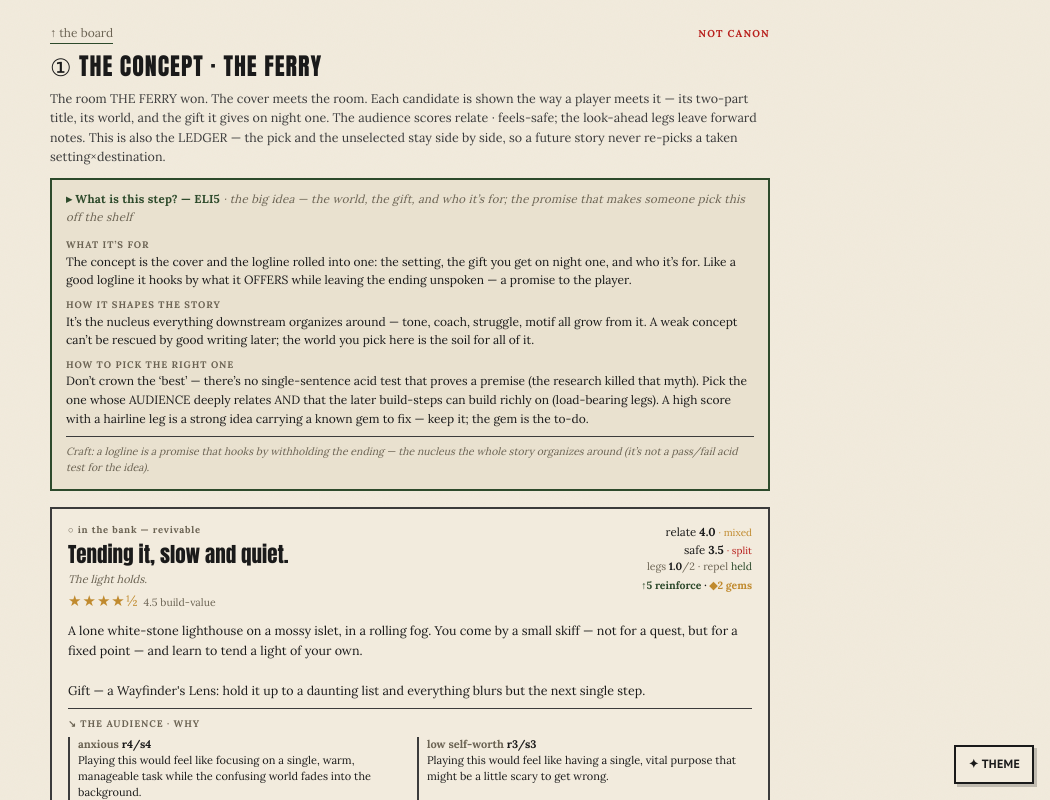
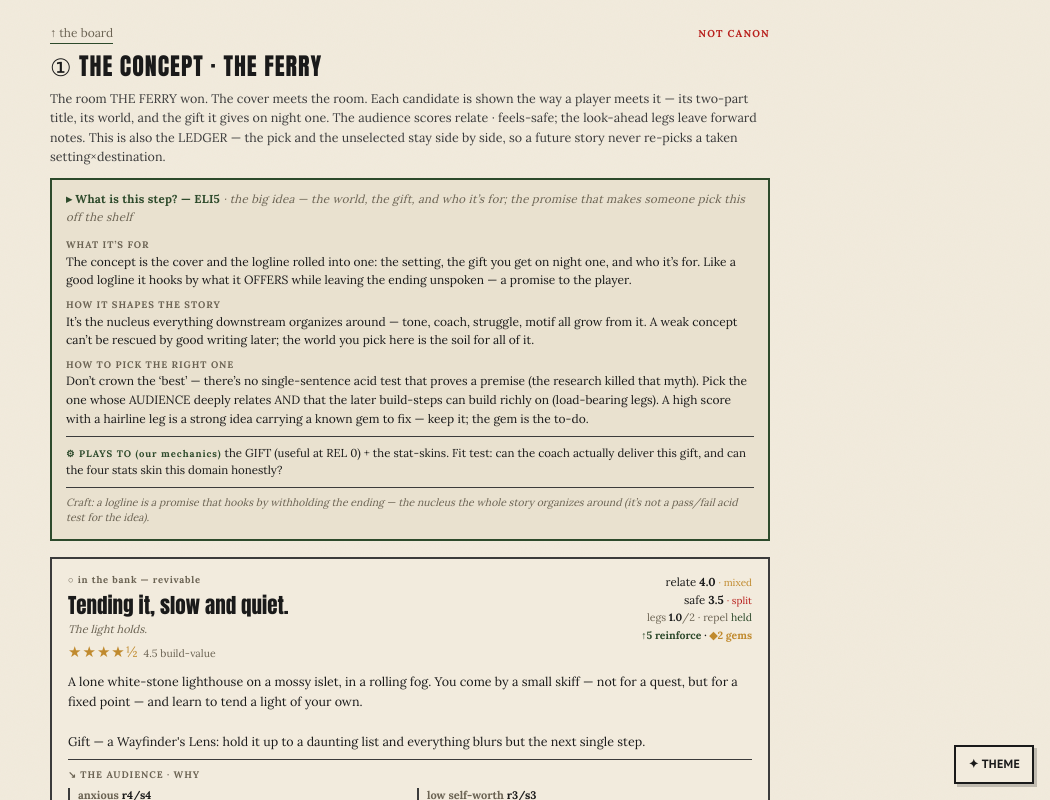
Before and after one commit to cybervaldez/myliar-website, a Next.js app: page /auditions/ferry/concept in a window 1280 px wide. Both pictures are taken after a click on the heading 640 px from the left and 208 px from the top of the page. Shown: the top 800 px of the page, without its empty margins (230-1280 px from the left). Built offline with nearby package versions, Linux system fonts and the light colour scheme.

Commit message:
deploy: sync website/ from monorepo @ 6c22dcb

```diff
--- a/app/auditions/StepBoard.tsx
+++ b/app/auditions/StepBoard.tsx
@@ -16,7 +16,7 @@ const STATUS: Record<string, { txt: string; col: string }> = {
   available: { txt: "○ in the bank — revivable", col: margin }, retired: { txt: "✕ retired", col: red },
 };
 
-export type Primer = { tldr: string; whatFor: string; impact: string; howToChoose: string; craft?: string };
+export type Primer = { tldr: string; whatFor: string; impact: string; howToChoose: string; mechanic?: string; craft?: string };
 
 export default function StepBoard({ stepLabel, intro, primer, data, items, carried, status, reference, prev, next }: {
   stepLabel: string; intro: string; primer?: Primer; data: StepData; items: Item[];
@@ -48,6 +48,11 @@ export default function StepBoard({ stepLabel, intro, primer, data, items, carri
                 {body}
               </div>
             ))}
+            {primer.mechanic && (
+              <div style={{ fontSize: 11.5, color: ink, lineHeight: 1.5, borderTop: `1px solid var(--ink-soft)`, paddingTop: 7 }}>
+                <span style={{ fontFamily: "var(--theme-body)", fontSize: 9.5, fontWeight: 700, letterSpacing: ".1em", color: forest }}>⚙ PLAYS TO (our mechanics)</span> {primer.mechanic}
+              </div>
+            )}
             {primer.craft && <div style={{ fontSize: 10.5, color: margin, fontStyle: "italic", lineHeight: 1.5, borderTop: `1px solid var(--ink-soft)`, paddingTop: 7 }}>{primer.craft}</div>}
           </div>
         </details>
--- a/app/auditions/registry.ts
+++ b/app/auditions/registry.ts
@@ -35,12 +35,13 @@ const NORM: Record<string, (d: { [k: string]: unknown }) => Item[]> = {
 // promise/nucleus (not a pass/fail acid test); opening = tonal audition answering 3 silent questions;
 // ending-first reshapes act one; Truby psychological vs moral need; ensemble unified by a THEME (not
 // forced-distinct functions); motif = meaning by repetition. Sources in docs/flavors/concepts/GUIDELINE.md.
-export const PRIMERS: Record<string, { tldr: string; whatFor: string; impact: string; howToChoose: string; craft?: string }> = {
+export const PRIMERS: Record<string, { tldr: string; whatFor: string; impact: string; howToChoose: string; mechanic?: string; craft?: string }> = {
   concept: {
     tldr: "the big idea — the world, the gift, and who it’s for; the promise that makes someone pick this off the shelf",
     whatFor: "The concept is the cover and the logline rolled into one: the setting, the gift you get on night one, and who it’s for. Like a good logline it hooks by what it OFFERS while leaving the ending unspoken — a promise to the player.",
     impact: "It’s the nucleus everything downstream organizes around — tone, coach, struggle, motif all grow from it. A weak concept can’t be rescued by good writing later; the world you pick here is the soil for all of it.",
     howToChoose: "Don’t crown the ‘best’ — there’s no single-sentence acid test that proves a premise (the research killed that myth). Pick the one whose AUDIENCE deeply relates AND that the later build-steps can build richly on (load-bearing legs). A high score with a hairline leg is a strong idea carrying a known gem to fix — keep it; the gem is the to-do.",
+    mechanic: "the GIFT (useful at REL 0) + the stat-skins. Fit test: can the coach actually deliver this gift, and can the four stats skin this domain honestly?",
     craft: "Craft: a logline is a promise that hooks by withholding the ending — the nucleus the whole story organizes around (it’s not a pass/fail acid test for the idea).",
   },
   pilot: {
@@ -48,6 +49,7 @@ export const PRIMERS: Record<string, { tldr: string; whatFor: string; impact: st
     whatFor: "The pilot is night one: a tiny microcosm of the whole story that must answer three silent questions in the first minutes — what is this, who do I care about, why keep going? — and lock the voice (wry, warm, still) the rest will speak in.",
     impact: "Tone is a promise. The opening is an audition: if it feels safe and unhurried, the player trusts the story won’t ambush them. You’re allowed deliberate range later — what breaks trust is an UNSIGNALED contradiction of the tone you set here.",
     howToChoose: "Pick the tone that makes the target audience exhale AND proves the concept’s hardest gem can be FELT, not just claimed. The take with all load-bearing legs is the voice the rest can stand on; a high score that splits the audience is a flag, not a winner.",
+    mechanic: "the day-unit ritual + the coach’s chat VOICE. The tone you lock here is the voice the coach speaks in all the way up to Unspoken.",
     craft: "Craft: the opening is your audition — a tonal microcosm answering what-is-this / who-do-I-care-about / why-keep-going; only an unsignaled tonal contradiction is off-limits.",
   },
   destination: {
@@ -55,6 +57,7 @@ export const PRIMERS: Record<string, { tldr: string; whatFor: string; impact: st
     whatFor: "The destination is the full-REL coach: the last, deepest chat the whole game converges to. We author it FIRST, then build the path backward — because the ending is what gives every earlier beat its meaning.",
     impact: "The ending reshapes everything before it: once you know where it lands, you plant the setups backward from it. A destination that feels like a duty handed to you (now perform!) repels; one where the coach becomes an EQUAL — a witness, not a boss — is worth the climb.",
     howToChoose: "Pick the version the audience LONGS for, not the one that sounds impressive. Watch for the trap: a ‘graduation’ that makes the player feel judged or on-the-hook craters relate/safe (the gem flag). The winner makes belonging feel unconditional — cathartic, not hollow.",
+    mechanic: "the chat-agent at its apex + the REL ladder + the earned title. Author the BOND (the writing) as what earns intimacy — game-design research couldn’t show that climbing rungs makes intimacy feel earned, so the ladder is the map, never the cause.",
     craft: "Craft: write the ending first — the third-act payoff retroactively reshapes act one; setups are planted backward from where you land.",
   },
   struggle: {
@@ -62,6 +65,7 @@ export const PRIMERS: Record<string, { tldr: string; whatFor: string; impact: st
     whatFor: "The struggle is the internal conflict — the want-vs-need under the cozy surface. For this audience it’s a PSYCHOLOGICAL one: a weakness that hurts only the player, not others — a letting-go, not a boss fight.",
     impact: "No struggle, no growth, no earned intimacy. But it has to be shown by how the character RESPONDS, never named as a diagnosis — too sharp and it reads as therapy; too soft and nothing happened.",
     howToChoose: "Pick the struggle the concept + pilot already seeded (here: leaving a day behind unfinished, ‘logged at full weight’). The right one is felt through the world’s own mechanics and woven in, not labeled.",
+    mechanic: "the four stats + the signature minigame — THE keystone. The mechanic must ENACT the struggle (clear the day’s debuffs = letting a day go). And NEVER a fail-state: for anxious/low-worth players, challenge mechanics that can fail backfire (research-backed).",
     craft: "Craft: Truby’s psychological need (a weakness that hurts only the hero) suits gentle arcs; authenticity lives in how they respond, never in the diagnosis.",
   },
   cast: {
@@ -69,6 +73,7 @@ export const PRIMERS: Record<string, { tldr: string; whatFor: string; impact: st
     whatFor: "The cast spreads the story across several characters, unified by one thematic through-line. Each is a mirror or a foil — a different ANGLE on the same struggle the player carries.",
     impact: "A good cast makes the main bond believable and lets the struggle be seen from sides the coach can’t show. What holds it together is the shared theme, not a roster of forced-different personalities.",
     howToChoose: "Pick the ensemble unified by one through-line, each a distinct ANGLE on it (the player is a witness, not everyone’s fixer — ≤1 growth arc). Coverage of the audience’s facets beats crowd-pleasers; don’t make characters different just to be different.",
+    mechanic: "the multi-coach roster + the Ensemble minigame engine. Each cast member is a functional coach-agent — pick distinct domains the roster actually needs, not duplicates.",
     craft: "Craft: an ensemble is held together by a thematic through-line, not by forcing each character a unique function; foils/mirrors reflect the protagonist’s inner struggle.",
   },
   motif: {
@@ -76,6 +81,7 @@ export const PRIMERS: Record<string, { tldr: string; whatFor: string; impact: st
     whatFor: "The motif is the pattern language: the unit a day is counted in (a ‘crossing’), the stat skins, the recurring image, the title shape — the story’s fingerprint.",
     impact: "Motif is what makes a world feel authored, not assembled — the same chord struck in the title, the mechanics, and the ending. A symbol can appear once; a motif earns its meaning by RECURRING.",
     howToChoose: "Pick the kernel that’s a REAL difference, not a reskin — one image the day-unit, the stats, AND the title can all genuinely express, and that you’ll place again and again. If it only changes the labels, it isn’t a motif yet.",
+    mechanic: "the entire skin layer — stat skins · day-unit · title grammar · lexicon · the signature mechanic. Score it on mechanical COHESION (does one image skin the stats AND the day-unit?), not just title flavor.",
     craft: "Craft: a motif differs from a one-off symbol by RECURRING — its meaning comes from repetition and placement.",
   },
 };
```
